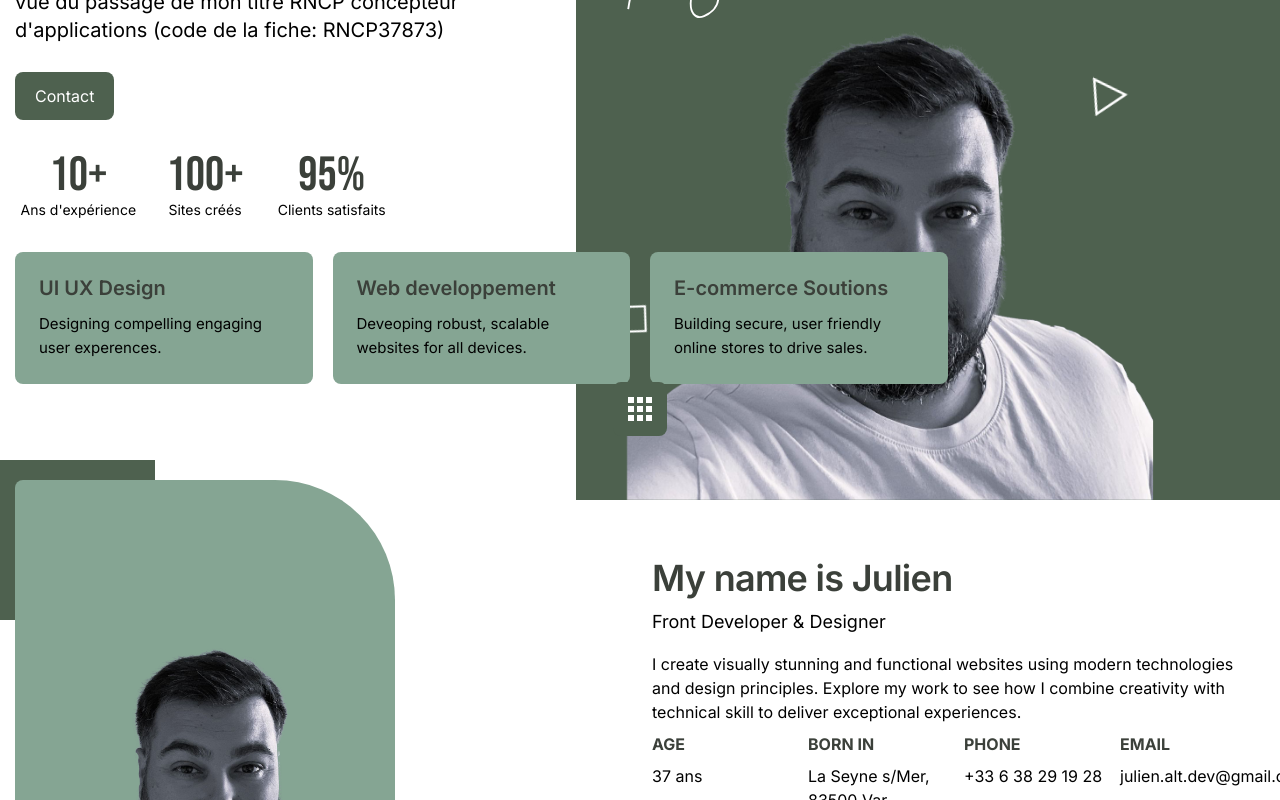
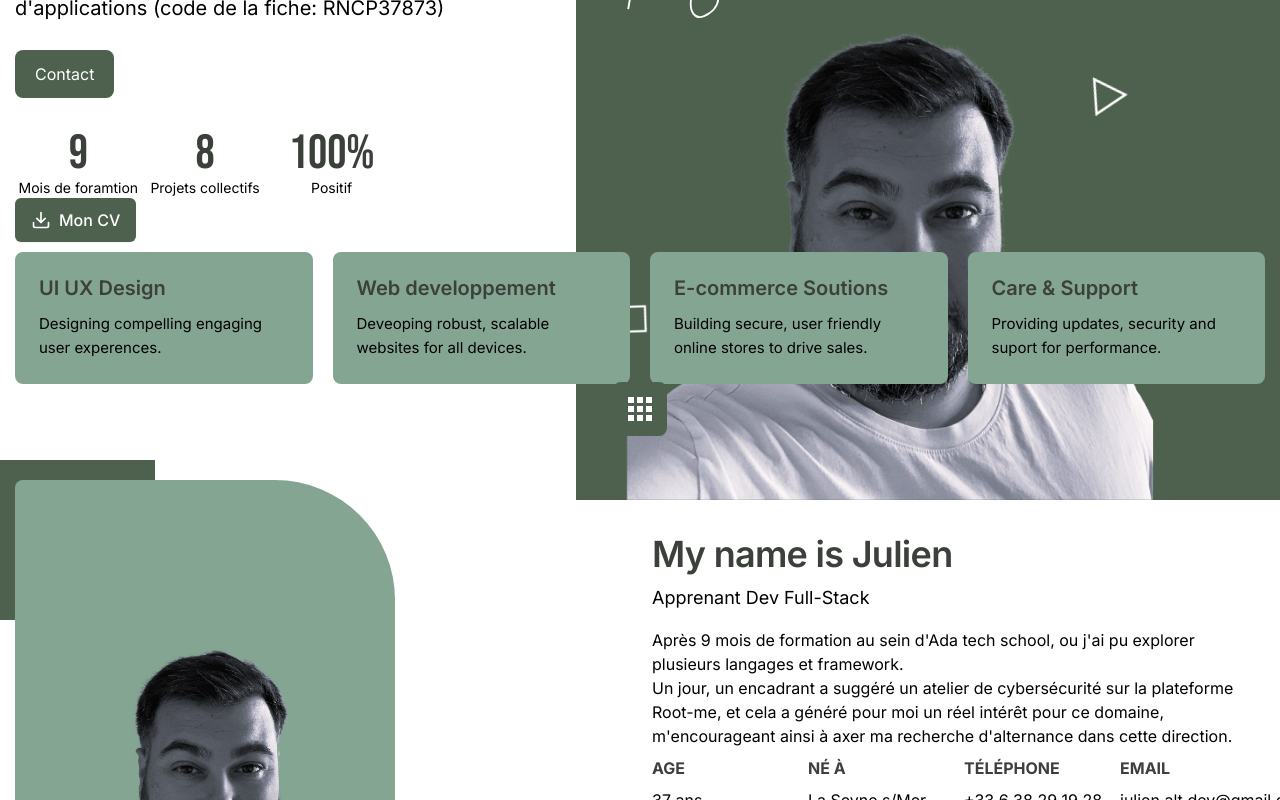
Before and after one commit to Julien8387/Portfolio_25, a Next.js app in the folder my-portfolio-25/: page / in a window 1280 px wide. Shown: the part 300-1100 px from the top of the page. Built offline with nearby package versions, Linux system fonts and the light colour scheme.

Commit message:
ajout cv

```diff
--- a/my-portfolio-25/components/About.jsx
+++ b/my-portfolio-25/components/About.jsx
@@ -63,14 +63,16 @@ const About = () => {
               <div className="mb-4">
                 <AnimatedText text="My name is Julien" textStyles="h2 mb-2" />
                 <p className="text-lg text-secondary">
-                  Front Developer & Designer
+                  Apprenant Dev Full-Stack
                 </p>
               </div>
               <p className="text-secondary max-w-[680px] mx-auto xl:mx-0 mb-2">
-                I create visually stunning and functional websites using modern
-                technologies and design principles. Explore my work to see how I
-                combine creativity with technical skill to deliver exceptional
-                experiences.
+                Après 9 mois de formation au sein d'Ada tech school, ou j'ai pu
+                explorer plusieurs langages et framework.
+                <br /> Un jour, un encadrant a suggéré un atelier de
+                cybersécurité sur la plateforme Root-me, et cela a généré pour
+                moi un réel intérêt pour ce domaine, m'encourageant ainsi à axer
+                ma recherche d'alternance dans cette direction.
               </p>
               {/** Info items */}
               <div className="grid grid-cols-1 lg:grid-cols-4 gap-6 mb-12">
@@ -84,14 +86,14 @@ const About = () => {
                 {/** Item 2 */}
                 <div className="text-center lg:text-left">
                   <div className="uppercase font-bold text-primary mb-2">
-                    Born in
+                    Né à
                   </div>
                   <div>La Seyne s/Mer, 83500 Var, France</div>
                 </div>
                 {/** Item 3 - Phone La classe whitespace-nowrap empêchera le numéro de téléphone de se couper sur plusieurs lignes*/}
                 <div className="text-center lg:text-left">
                   <div className="uppercase font-bold text-primary mb-2">
-                    Phone
+                    Téléphone
                   </div>
                   <div className="whitespace-nowrap">+33 6 38 29 19 28</div>
                 </div>
--- /dev/null
+++ b/my-portfolio-25/components/CV.jsx
@@ -0,0 +1,35 @@
+import React from "react";
+import { FiDownload } from "react-icons/fi";
+
+const DownloadButton = ({}) => {
+  return (
+    <a
+      href="/CV_23_01_25.pdf"
+      download
+      className="
+          flex items-center gap-2
+          bg-[#4E614FFF]
+          text-white
+          px-4 py-2.5
+          rounded-md
+          font-medium
+          shadow-sm
+          hover:bg-[#748e80]
+          active:transform active:scale-95
+          transition-all duration-300
+        "
+    >
+      <FiDownload className="w-5 h-5" />
+      <span>Mon CV</span>
+    </a>
+  );
+};
+const CV = () => {
+  return (
+    <div>
+      <DownloadButton />
+    </div>
+  );
+};
+
+export default CV;
--- a/my-portfolio-25/components/Cards/Card.jsx
+++ b/my-portfolio-25/components/Cards/Card.jsx
@@ -14,7 +14,7 @@ const Card = ({
 }) => {
   return (
     <div className="w-full h-[300px] overflow-hidden flex items-center sticky top-12">
-      <div className="w-full h-[270px] border border-accent/80 bg-[#f4ffff] rounded-[8px]">
+      <div className="w-full h-[270px] border border-accent/80 bg-[#85A593FF] rounded-[8px]">
         <div className="flex flex-col h-full">
           <div className="h-[80px] xl:h-[68px] bg-white flex flex-col xl:flex-row justify-center xl:justify-between items-center px-6 md:px-[84px] rounded-tl-[8px] rounded-tr-[8px]">
             <div className="flex gap-2">
--- a/my-portfolio-25/components/Contact.jsx
+++ b/my-portfolio-25/components/Contact.jsx
@@ -60,7 +60,7 @@ const Contact = () => {
         <div className="flex flex-col items-center xl:flex-row gap-16">
           <div className="flex-1 mx-auto xl:mx-0 flex flex-col">
             <AnimatedText
-              text="Let's work together"
+              text="Envie d'en savoir plus, laisse moi un message !"
               textStyles="h2 mb-12 text-center xl:text-left"
             />
             {/**form */}
--- a/my-portfolio-25/components/Hero.jsx
+++ b/my-portfolio-25/components/Hero.jsx
@@ -6,6 +6,7 @@ import Image from "next/image";
 import RotatingShape from "./RotatingShape";
 import Header from "./Header";
 import Stats from "./Stats/Stats";
+import CV from "./CV";
 
 const Hero = () => {
   return (
@@ -40,6 +41,7 @@ const Hero = () => {
             <button className="btn btn-accent mb-8">Contact</button>
           </ScrollLink>
           <Stats />
+          <CV />
         </div>
 
         {/* Image section */}
--- a/my-portfolio-25/components/Journey.jsx
+++ b/my-portfolio-25/components/Journey.jsx
@@ -6,7 +6,7 @@ const Journey = () => {
     <section id="journey">
       <div>
         <AnimatedText
-          text="My professional journey"
+          text="**Composant test 1**"
           textStyles="h2 mb-[38px] text-center"
         />
         <Cards />
--- a/my-portfolio-25/components/Nav.jsx
+++ b/my-portfolio-25/components/Nav.jsx
@@ -31,5 +31,27 @@ const Nav = ({ containerStyles, listStyles, linkStyles, spy }) => {
     </nav>
   );
 };
-
+const DownloadButton = ({ fileName }) => {
+  return (
+    <a
+      href={`/${fileName}`}
+      download
+      className="
+        flex items-center gap-2
+        bg-[#85A593]
+        text-white
+        px-4 py-2.5
+        rounded-md
+        font-medium
+        shadow-sm
+        hover:bg-[#748e80]
+        active:transform active:scale-95
+        transition-all duration-300
+      "
+    >
+      <FiDownload className="w-5 h-5" />
+      <span>Télécharger</span>
+    </a>
+  );
+};
 export default Nav;
--- a/my-portfolio-25/components/Services.jsx
+++ b/my-portfolio-25/components/Services.jsx
@@ -17,11 +17,11 @@ const services = [
     title: "E-commerce Soutions",
     description: "Building secure, user friendly online stores to drive sales.",
   },
-  // {
-  //   icon: "assets/services/icon-4.svg",
-  //   title: "Care & Support",
-  //   description: "Providing updates, security and suport for performance.",
-  // },
+  {
+    // icon: "assets/services/icon-4.svg",
+    title: "Care & Support",
+    description: "Providing updates, security and suport for performance.",
+  },
 ];
 
 const Services = () => {
--- a/my-portfolio-25/components/Stats/Stats.jsx
+++ b/my-portfolio-25/components/Stats/Stats.jsx
@@ -3,19 +3,19 @@ import StatsItem from "./StatsItem";
 
 const statsData = [
   {
-    endCountNum: 10,
-    endCountText: "+",
-    text: "Ans d'expérience",
+    endCountNum: 9,
+    endCountText: "",
+    text: "Mois de foramtion",
+  },
+  {
+    endCountNum: 8,
+    endCountText: "",
+    text: "Projets collectifs",
   },
   {
     endCountNum: 100,
-    endCountText: "+",
-    text: "Sites créés",
-  },
-  {
-    endCountNum: 95,
     endCountText: "%",
-    text: "Clients satisfaits",
+    text: "Positif",
   },
 ];
 
--- a/my-portfolio-25/components/Testimonial/Testimonial.jsx
+++ b/my-portfolio-25/components/Testimonial/Testimonial.jsx
@@ -64,7 +64,7 @@ const Testimonial = () => {
     <div className="py-24 overflow-hidden">
       <div className="container mx-auto">
         <AnimatedText
-          text="What clients say"
+          text="**Carrousel test**"
           textStyles="h2 mb-[30px] xl:mb-[60px] text-center"
         />
         <div className="flex flex-col lg:flex-row gap-12">
--- a/my-portfolio-25/components/Work/Work.jsx
+++ b/my-portfolio-25/components/Work/Work.jsx
@@ -85,7 +85,7 @@ const Work = () => {
         <Tabs defaultValue="all" className="w-full flex flex-col">
           <div className="flex flex-col xl:flex-row items-center xl:items-start xl:justify-between mb-[30px]">
             <AnimatedText
-              text="My latest work"
+              text="**Composant test projet card**"
               textStyles={"h2 mb-[30px] xl:mb-0"}
             />
             {/** render tab triggers */}
@@ -124,7 +124,7 @@ const Work = () => {
             {visibleItems < filterWork.length && (
               <div className="flex justify-center mt-12">
                 <button onClick={loadMoreItems} className="btn btn-accent">
-                  Load more
+                  Charger plus
                 </button>
               </div>
             )}
```
Also changed, not shown: 1 other file (tests, documents, lock files or other folders).
